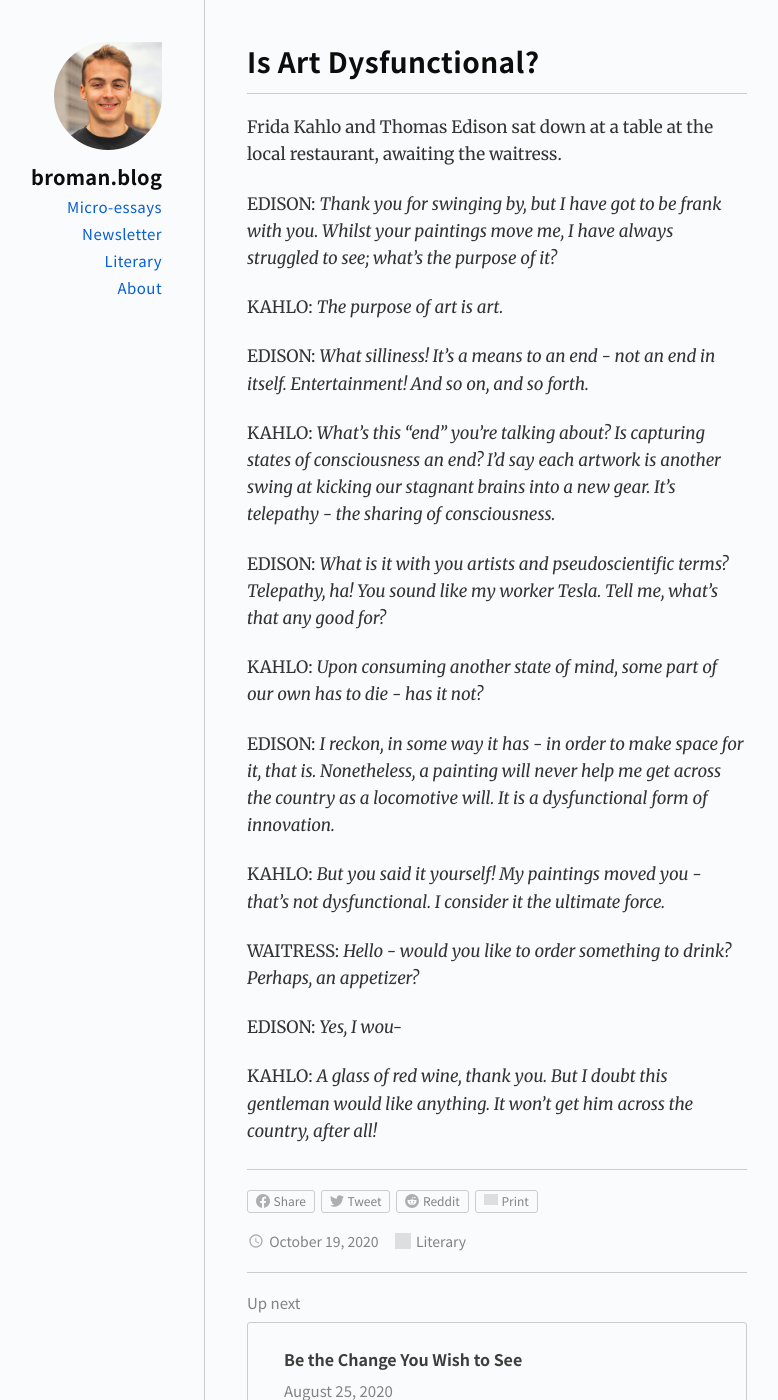
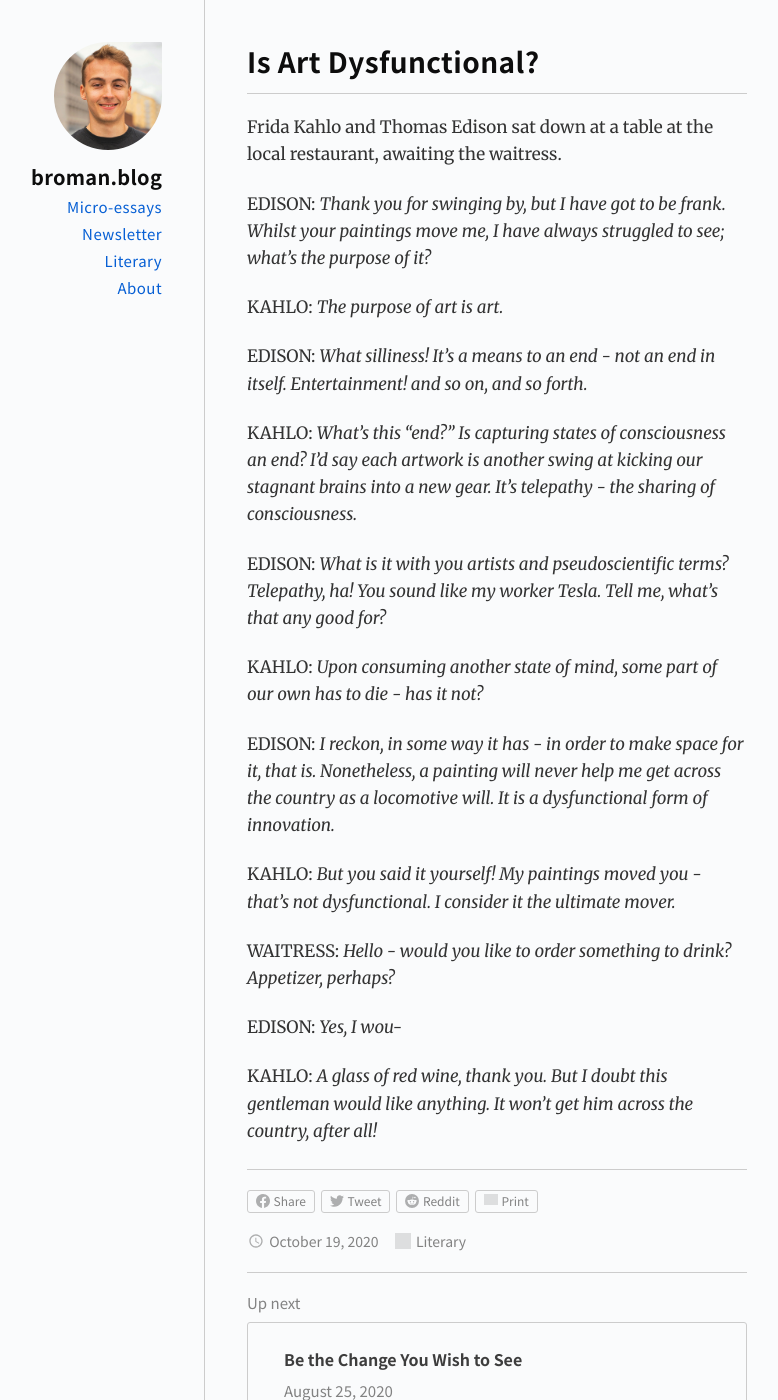
Before and after one commit to gdbroman/broman.blog, a Jekyll site: the page built from _posts/2020/2020-10-19-is-art-dysfunctional.md, in a window 1280 px wide and 1400 px high. Shown: the whole window, without its empty margins (251-1029 px from the left). Built offline with Jekyll 4.4.1, drawn with Linux system fonts in a browser that asks for light colours; grey boxes are pictures that could not be loaded.

Commit message:
revision

```diff
--- a/_posts/2020/2020-10-19-is-art-dysfunctional.md
+++ b/_posts/2020/2020-10-19-is-art-dysfunctional.md
@@ -6,13 +6,13 @@ category: literary
 
 Frida Kahlo and Thomas Edison sat down at a table at the local restaurant, awaiting the waitress.
 
-**EDISON:** *Thank you for swinging by, but I have got to be frank with you. Whilst your paintings move me, I have always struggled to see; what's the purpose of it?*
+**EDISON:** *Thank you for swinging by, but I have got to be frank. Whilst your paintings move me, I have always struggled to see; what's the purpose of it?*
 
 **KAHLO:** *The purpose of art is art.*
 
-**EDISON:** *What silliness! It's a means to an end - not an end in itself. Entertainment! And so on, and so forth.*
+**EDISON:** *What silliness! It's a means to an end - not an end in itself. Entertainment! and so on, and so forth.*
 
-**KAHLO:** *What's this "end" you're talking about? Is capturing states of consciousness an end? I'd say each artwork is another swing at kicking our stagnant brains into a new gear. It's telepathy - the sharing of consciousness.*
+**KAHLO:** *What's this "end?" Is capturing states of consciousness an end? I'd say each artwork is another swing at kicking our stagnant brains into a new gear. It's telepathy - the sharing of consciousness.*
 
 **EDISON:** *What is it with you artists and pseudoscientific terms? Telepathy, ha! You sound like my worker Tesla. Tell me, what's that any good for?*
 
@@ -20,9 +20,9 @@ Frida Kahlo and Thomas Edison sat down at a table at the local restaurant, await
 
 **EDISON:** *I reckon, in some way it has - in order to make space for it, that is. Nonetheless, a painting will never help me get across the country as a locomotive will. It is a dysfunctional form of innovation.*
 
-**KAHLO:** *But you said it yourself! My paintings moved you - that's not dysfunctional. I consider it the ultimate force.*
+**KAHLO:** *But you said it yourself! My paintings moved you - that's not dysfunctional. I consider it the ultimate mover.*
 
-**WAITRESS:** *Hello - would you like to order something to drink? Perhaps, an appetizer?*
+**WAITRESS:** *Hello - would you like to order something to drink? Appetizer, perhaps?*
 
 **EDISON:** *Yes, I wou-*
 
```
